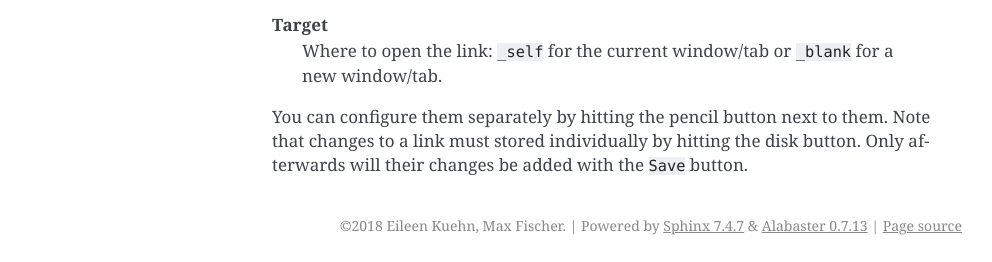
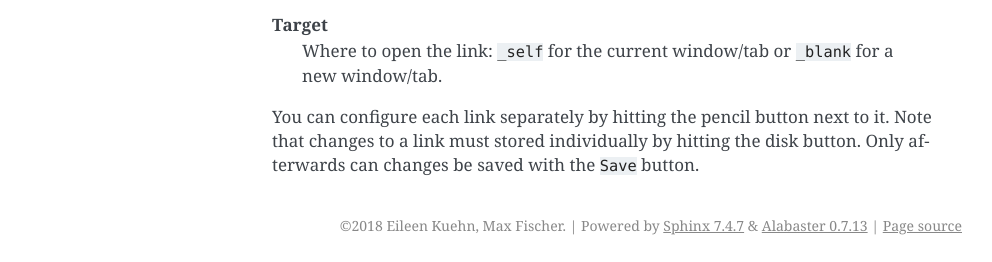
Before and after one commit to MaineKuehn/indico_footer, a Sphinx documentation site: the page built from docs/source/configuration.rst, in a window 1280 px wide. Shown: the part 1012-1274 px from the top of the page, without its empty margins (148-1140 px from the left). Built offline with Sphinx 7.4.7, drawn with Linux system fonts in a browser that asks for light colours.

Commit message:
docs wording

```diff
--- a/docs/source/configuration.rst
+++ b/docs/source/configuration.rst
@@ -29,6 +29,6 @@ Each link consists of three settings:
 **Target**
    Where to open the link: ``_self`` for the current window/tab or ``_blank`` for a new window/tab.
 
-You can configure them separately by hitting the pencil button next to them.
+You can configure each link separately by hitting the pencil button next to it.
 Note that changes to a link must stored individually by hitting the disk button.
-Only afterwards will their changes be added with the ``Save`` button.
+Only afterwards can changes be saved with the ``Save`` button.
```
